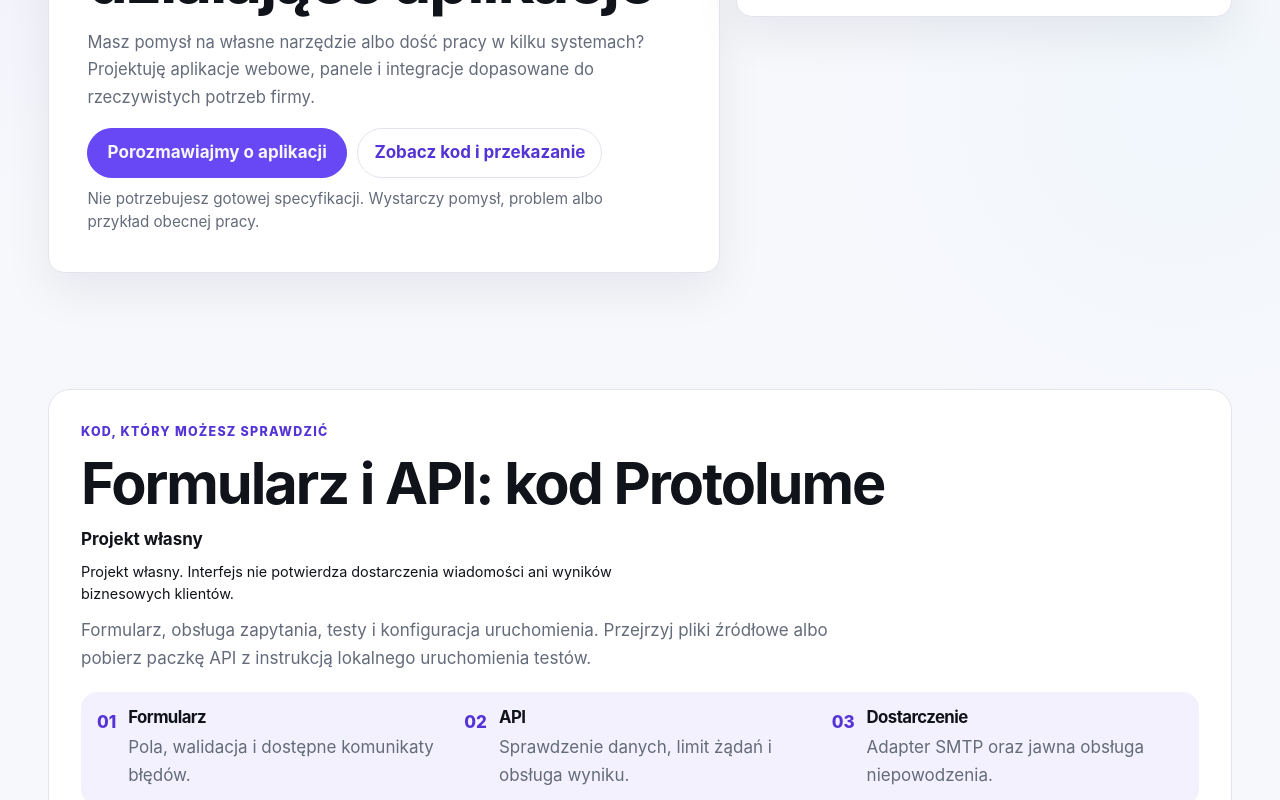
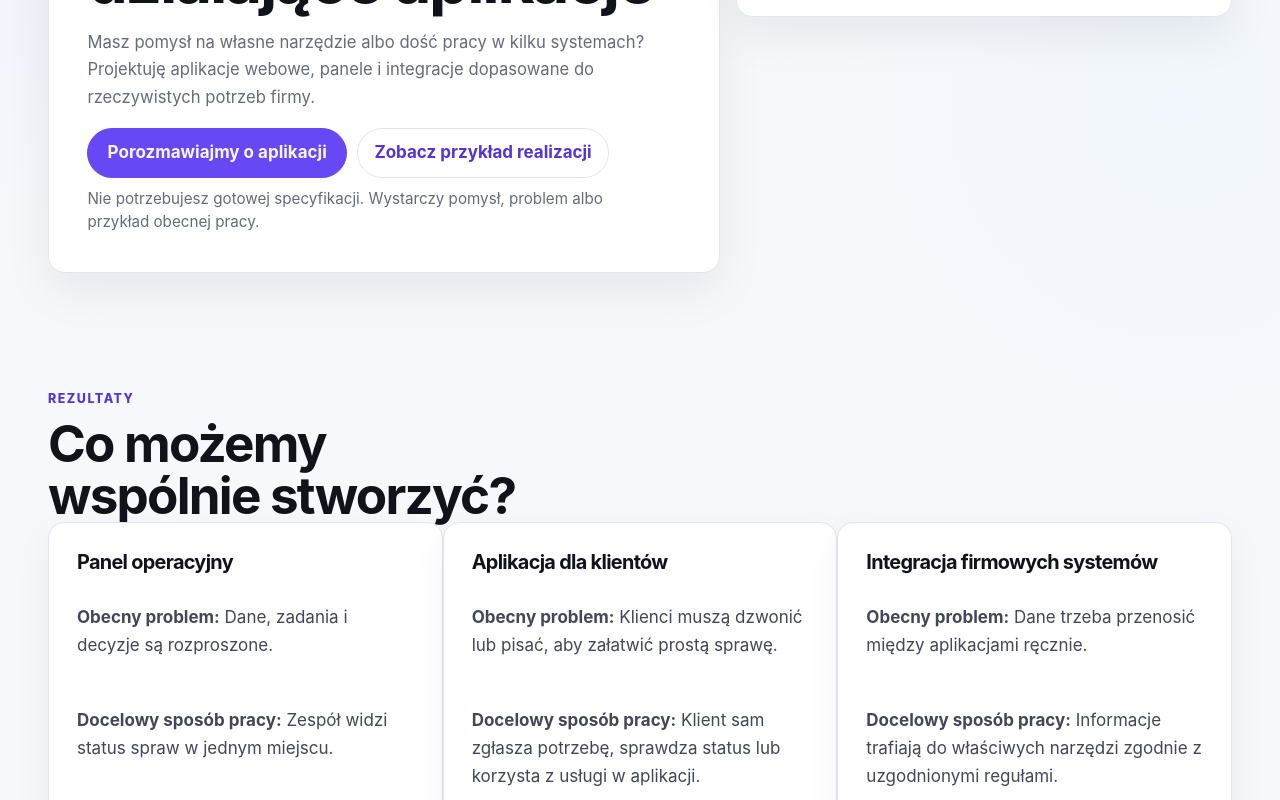
Before and after one commit to piotrbarabasz/ai-software-studio, an Angular app in the folder frontend/: page /development in a window 1280 px wide. Shown: the part 340-1140 px from the top of the page. Built offline with nearby package versions, Linux system fonts and the light colour scheme.

Commit message:
feat(offer): make development-page.component.html business-first

```diff
--- a/frontend/src/app/features/development/development-page.component.html
+++ b/frontend/src/app/features/development/development-page.component.html
@@ -12,7 +12,7 @@
           >{{ content.closingCta.primaryCta.label }}</a
         >
         <a class="secondary-action" routerLink="/development" fragment="przyklad-techniczny"
-          >Zobacz kod i przekazanie</a
+          >Zobacz przykład realizacji</a
         >
         <p class="hero-cta-note">{{ content.heroNextStep }}</p>
       </div>
@@ -31,8 +31,6 @@
     </aside>
   </section>
 
-  <div class="section-shell"><app-engineering-artifact /></div>
-
   <section class="section-shell" aria-labelledby="outcomes-title" appRevealOnScroll>
     <div class="section-heading">
       <p class="eyebrow">Rezultaty</p>
@@ -42,6 +40,7 @@
       @for (outcome of content.outcomes; track outcome) {
         <article class="card-surface solution-card info-card" data-card-variant="solution-card">
           <h3>{{ outcome.title }}</h3>
+          <p><strong>Obecny problem:</strong> {{ outcome.startingPoint }}</p>
           <p><strong>Docelowy sposób pracy:</strong> {{ outcome.targetWorkflow }}</p>
           <ul class="outcome-elements">
             @for (element of outcome.solutionElements; track element) {
@@ -55,6 +54,8 @@
       }
     </div>
   </section>
+
+  <div class="section-shell"><app-engineering-artifact /></div>
 
   <section class="section-shell" aria-labelledby="scope-title" appRevealOnScroll>
     <div class="section-heading">
```
